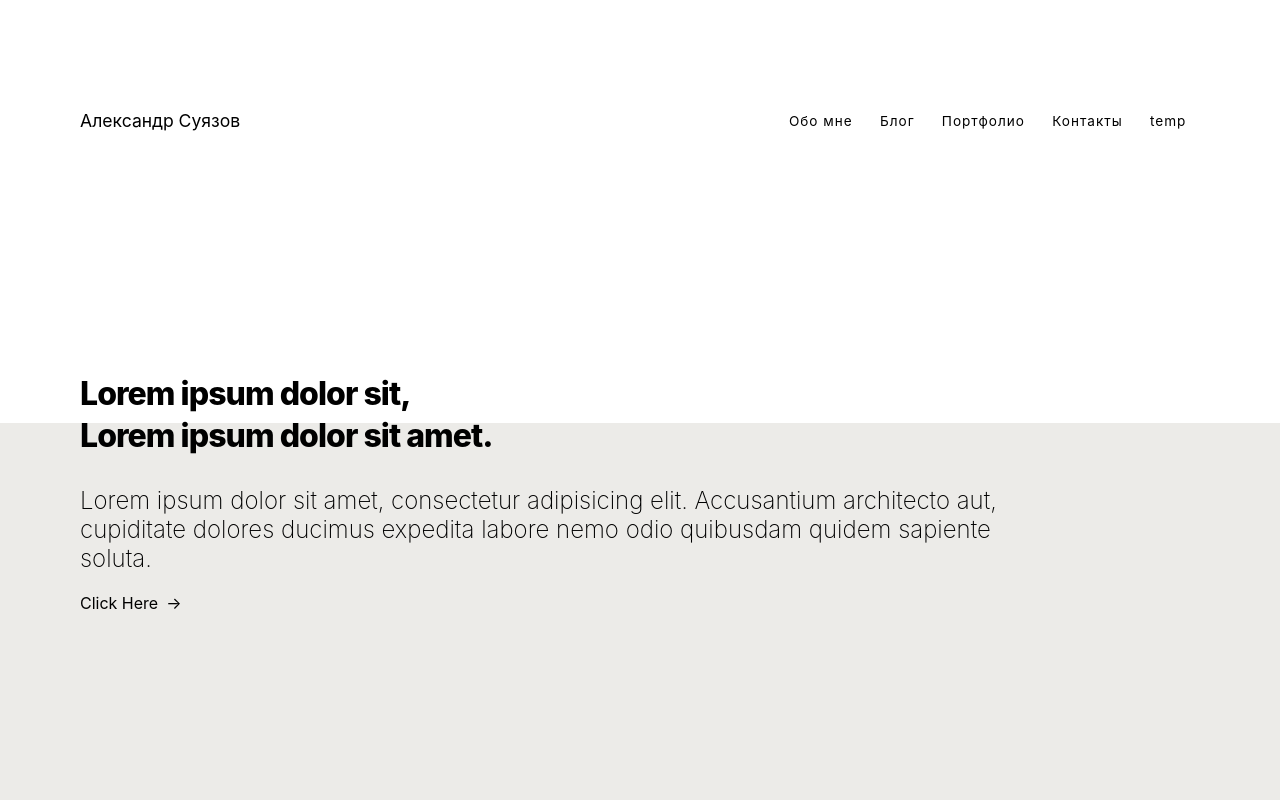
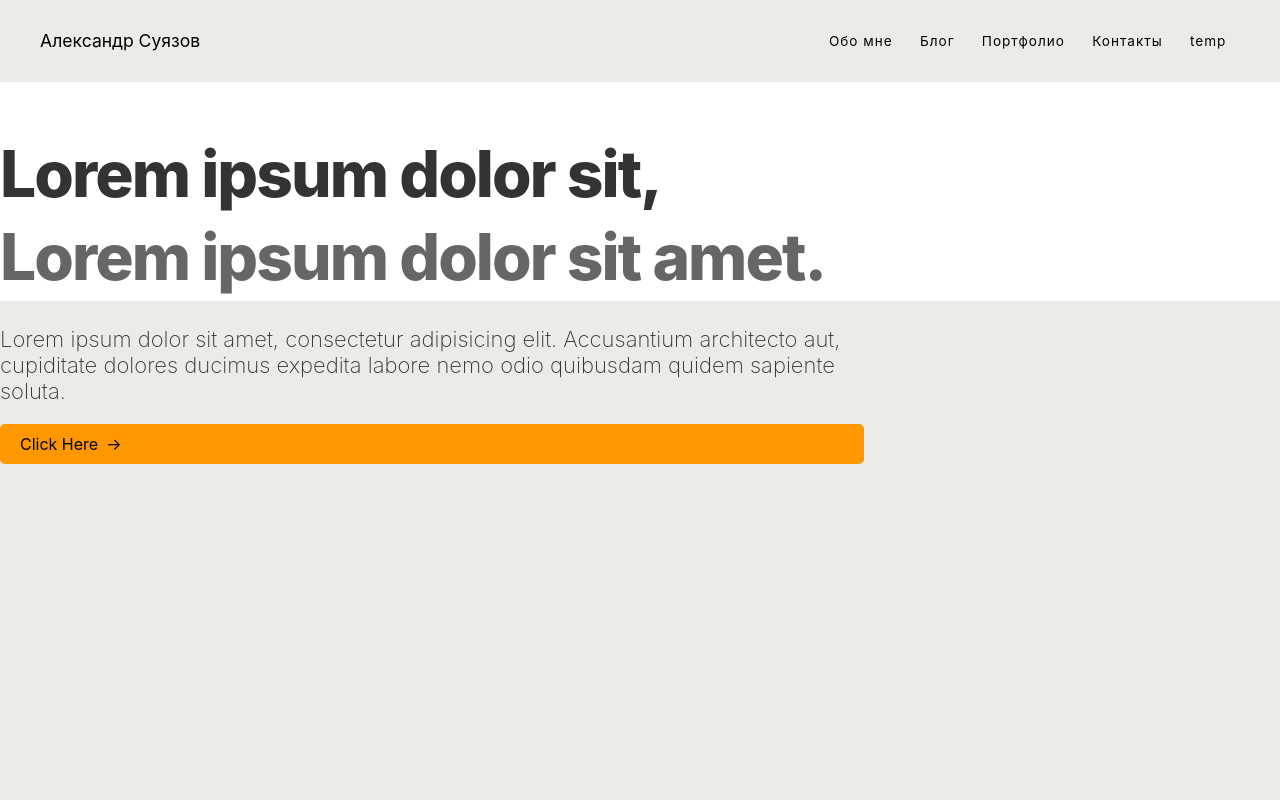
Before and after one commit to sasha8913/svelte-test, a SvelteKit app: page / in a window 1280 px wide. Shown: the top 800 px of the page. Built offline with nearby package versions, Linux system fonts and the light colour scheme.

Commit message:
add todo app

```diff
--- a/src/app.html
+++ b/src/app.html
@@ -23,16 +23,18 @@
 		}
 
 		nav {
+			background: #ecebe8;
 			position: sticky;
 			top: 0;
 			left: 0;
 			right: 0;
-			margin: 80px 80px;
 			padding-top: 2rem;
 			padding-bottom: 2rem;
 		}
 
 		nav .nav-container {
+			max-width: 1200px;
+			margin: 0 auto;
 			display: flex;
 			justify-content: space-between;
 			align-items: center;
@@ -60,6 +62,72 @@
 			font-size: 1.1rem;
 			color: black;
 		}
+
+		.container {
+			max-width: 100%;
+			margin: 0 auto;
+		}
+
+		.info-text {
+			text-align: center;
+			margin-bottom: 20px;
+		}
+
+		.animate-text-1 {
+			font-size: 24px;
+			color: #333;
+			font-weight: bold;
+		}
+
+		.text-2 {
+			font-size: 18px;
+			color: #666;
+		}
+
+		.subtitle {
+			font-size: 22px;
+			color: #333;
+			margin-bottom: 20px;
+		}
+
+		.scroll-button {
+			background-color: #FF9800;
+			color: white;
+			padding: 10px 20px;
+			border-radius: 5px;
+			display: inline-block;
+			margin-top: 10px;
+			text-decoration: none;
+		}
+
+		.scroll-button:hover {
+			background-color: #555;
+		}
+
+		.arrow {
+			display: inline-block;
+			margin-left: 5px;
+		}
+
+		.background-div {
+			background-color: #f7f7f7;
+			height: 100px;
+		}
+
+		/* Additional styles for responsiveness */
+		@media screen and (max-width: 768px) {
+			.info-text {
+				padding: 0 10px;
+			}
+
+			.subtitle {
+				font-size: 18px;
+			}
+
+			.scroll-button {
+				padding: 8px 16px;
+			}
+		}
 	</style>
 	%sveltekit.head%
 </head>
--- a/src/routes/+page.svelte
+++ b/src/routes/+page.svelte
@@ -49,10 +49,10 @@
         align-items: start;
     }
     .container {
-        max-width: 1400px;
-        margin: 190px 2.5rem;
+        max-width: 1280px;
+        margin: 0 auto;
     }
-    info h1 {
+    .info h1 {
         font-size: 4rem;
         margin: 0;
     }
@@ -75,7 +75,7 @@
         background-color: #ecebe8;
         width: 100%;
         height: 80vh;
-        margin: -380px auto;
+        margin: -163px auto;
     }
     .info .info-text {
         position: relative;
--- a/src/routes/about/+page.svelte
+++ b/src/routes/about/+page.svelte
@@ -1,3 +1,32 @@
-<h1>Обо мне</h1>
+<head>
+    <title>Обо мне</title>
+</head>
 
-todo...
+<div class="container">
+    <h1>Обо мне</h1>
+    <div class="aboutposts">
+        <div class="post">
+            <p>Меня зовут Александр</p>
+        </div>
+    </div>
+</div>
+
+<style>
+    .container {
+        max-width: 1210px;
+        margin: 0 auto;
+    }
+    h1 {
+        position: relative;
+        font: inherit;
+        margin: 0;
+        text-align: left;
+        line-height: 130%;
+        width: fit-content;
+        font-weight: 800 !important;
+        letter-spacing: -0.03em;
+        font-size: 24px;
+        color: #2196f3;
+        margin-bottom: 10px;
+    }
+</style>
--- a/src/routes/blog/+page.svelte
+++ b/src/routes/blog/+page.svelte
@@ -1,6 +1,4 @@
-<head>
-    <title>Блог</title>
-</head>
+
 
 <div class='container'>
     <h1>Мои статьи</h1>
@@ -22,7 +20,7 @@
     .container {
         margin: 50px auto;
         max-width: 800px;
-        padding: 20px;
+        padding: 0 20px;
     }
 
     .blogposts {
@@ -36,9 +34,11 @@
         padding: 10px;
         box-shadow: 0 0 10px #eee;
     }
-
     .link {
         color: rgb(10, 10, 139);
+        background: #ff9800;
+        padding: 10px;
+        border-radius: 10px;
     }
 </style>
 
--- a/src/routes/contact/+page.svelte
+++ b/src/routes/contact/+page.svelte
@@ -1,3 +1,32 @@
-<h1>Обо мне</h1>
+<head>
+    <title>Контакты</title>
+</head>
 
-todo...
+<div class='container'>
+    <h1>Контакты</h1>
+    <div class='aboutposts'>
+        <div class='post'>
+            <p>Суязов Александр</p>
+        </div>
+    </div>
+</div>
+
+<style>
+    .container {
+        max-width: 1210px;
+        margin: 0 auto;
+    }
+    h1 {
+        position: relative;
+        font: inherit;
+        margin: 0;
+        text-align: left;
+        line-height: 130%;
+        width: fit-content;
+        font-weight: 800 !important;
+        letter-spacing: -0.03em;
+        font-size: 24px;
+        color: #2196f3;
+        margin-bottom: 10px;
+    }
+</style>
--- a/src/routes/project/+page.svelte
+++ b/src/routes/project/+page.svelte
@@ -6,15 +6,15 @@
     <title>Портфолио</title>
 </svelte:head>
 
-<div class='container'>
+<div class="container">
     <h1>Мои проекты</h1>
-    <div class='apps'>
+    <div class="apps">
         {#each routes as page}
-            <div class='app'>
+            <div class="app">
                 <h2>{page.title}</h2>
                 <p>{page.body}</p>
-                <p class='readmore'>
-                    <a class='link' href={`/project/apps/${page.id}`}>
+                <p class="readmore">
+                    <a class="link" href={`/project/apps/${page.id}`}>
                         Читать далее
                     </a>
                 </p>
@@ -37,9 +37,13 @@
     .app {
         border: 1px solid #ddd;
         padding: 10px;
-        box-shadow: 00 10px #eee;
+        border-radius: 10px;
+        box-shadow: 0 0 10px #eee;
     }
     .link {
         color: rgb(10, 10, 139);
+        background: #ff9800;
+        padding: 10px;
+        border-radius: 10px;
     }
 </style>
--- a/src/routes/temp/+page.svelte
+++ b/src/routes/temp/+page.svelte
@@ -1,3 +1,32 @@
-<h1>Обо мне</h1>
+<head>
+    <title>temp</title>
+</head>
 
-todo...
+<div class='container'>
+    <h1>temp</h1>
+    <div class='aboutposts'>
+        <div class='post'>
+            <p>temp</p>
+        </div>
+    </div>
+</div>
+
+<style>
+    .container {
+        max-width: 1210px;
+        margin: 0 auto;
+    }
+    h1 {
+        position: relative;
+        font: inherit;
+        margin: 0;
+        text-align: left;
+        line-height: 130%;
+        width: fit-content;
+        font-weight: 800 !important;
+        letter-spacing: -0.03em;
+        font-size: 24px;
+        color: #2196f3;
+        margin-bottom: 10px;
+    }
+</style>
```
Also changed, not shown: src/routes/project/apps/1/+layout.svelte (+6 -1 lines).
